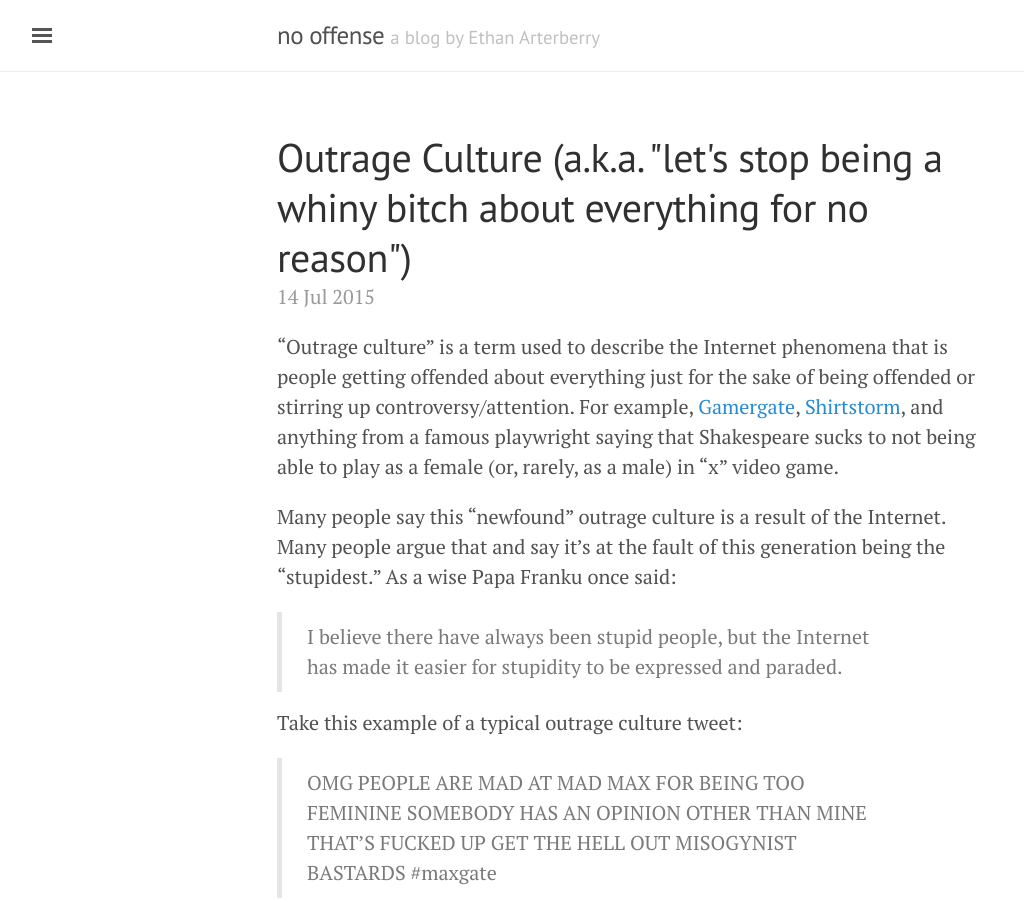
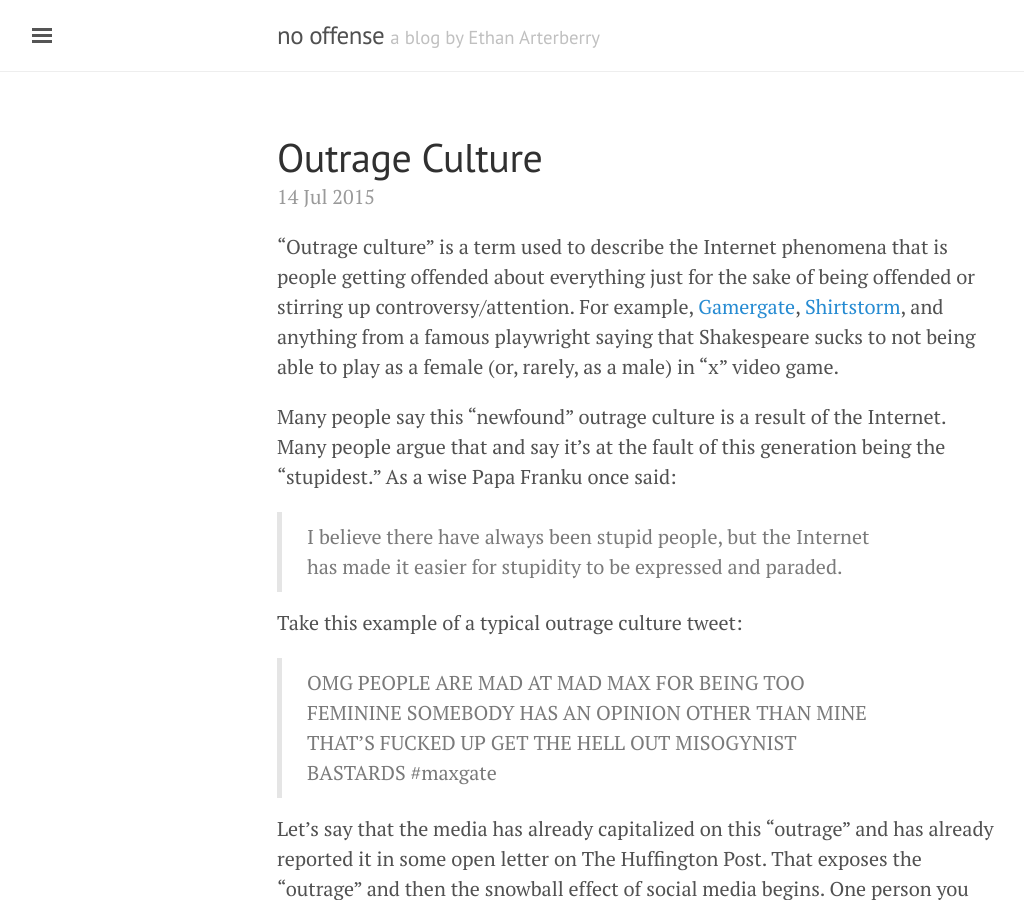
Before and after one commit to sargeant45/blog, a Jekyll site: the page built from _posts/2015-07-14-outrage_culture.md, in a window 1280 px wide and 900 px high. Shown: the whole window, without its empty margins (3-1027 px from the left). Built offline with Jekyll 4.4.1, drawn with Linux system fonts in a browser that asks for light colours.

Commit message:
shorten title

```diff
--- a/_posts/2015-07-14-outrage_culture.md
+++ b/_posts/2015-07-14-outrage_culture.md
@@ -1,6 +1,6 @@
 ---
 layout: post
-title: Outrage Culture (a.k.a. "let's stop being a whiny bitch about everything for no reason")
+title: Outrage Culture
 ---
 
 "Outrage culture" is a term used to describe the Internet phenomena that is people getting offended about everything just for the sake of being offended or stirring up controversy/attention. For example, [Gamergate](http://www.wikiwand.com/en/Gamergate_controversy), [Shirtstorm](http://knowyourmeme.com/memes/events/shirtstorm),  and anything from a famous playwright saying that Shakespeare sucks to not being able to play as a female (or, rarely, as a male) in "x" video game.
```
